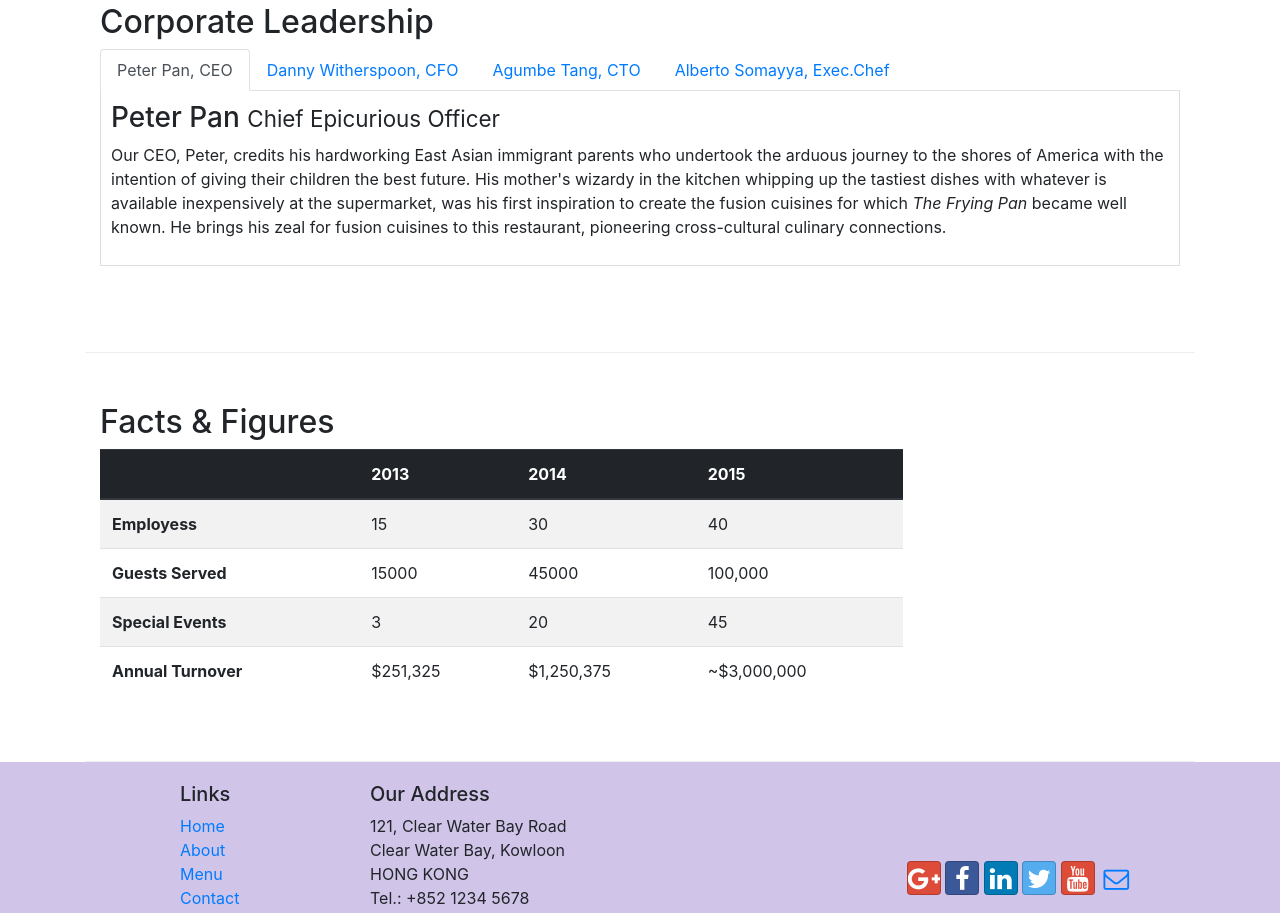
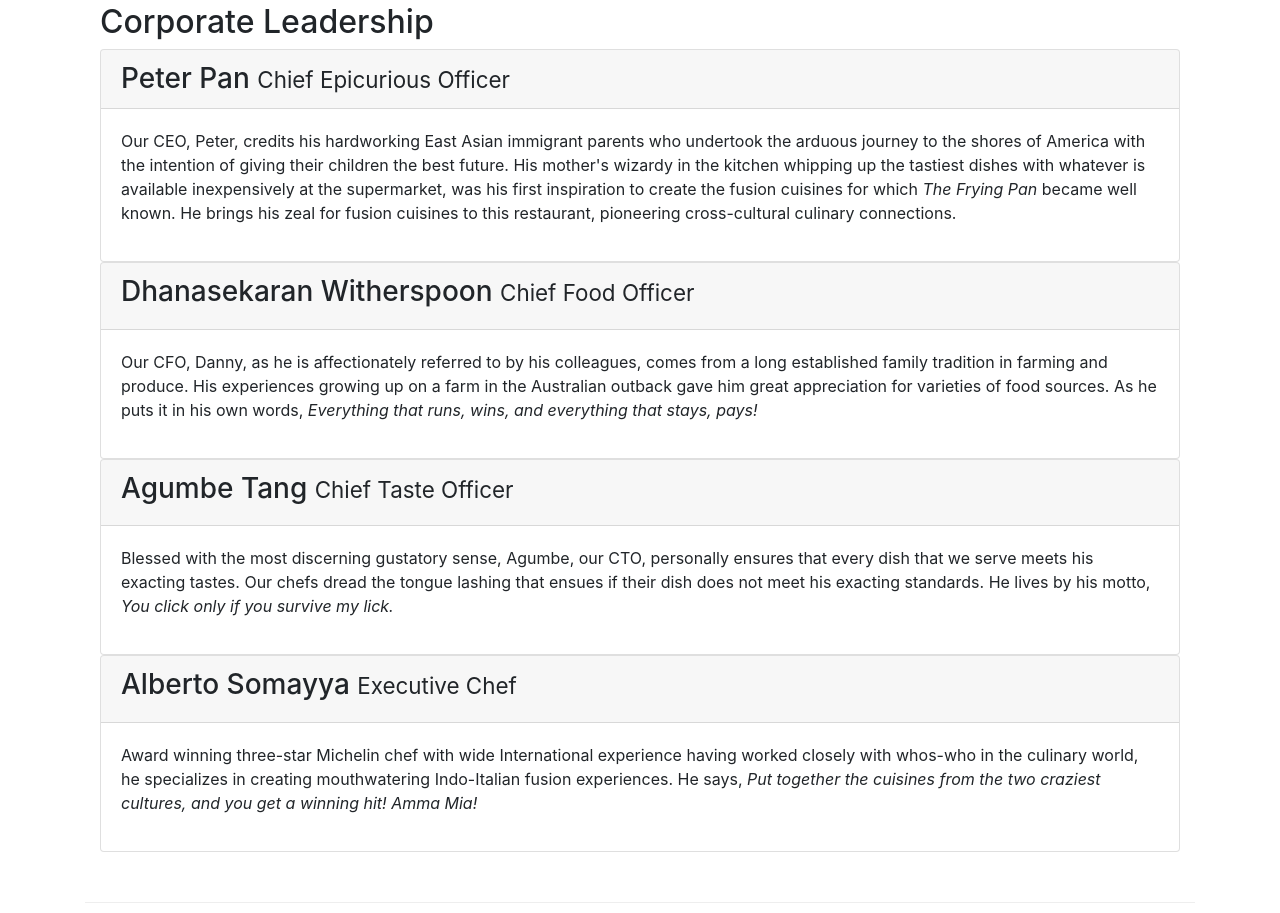
Before and after one commit to ifaouichawki/learning-confusion, a website: page aboutus.html in a window 1280 px wide. Shown: the part 998-1911 px from the top of the page. Drawn offline with nearby package versions, Linux system fonts and the light colour scheme.

Commit message:
Accordion

```diff
--- a/aboutus.html
+++ b/aboutus.html
@@ -26,10 +26,10 @@
             <a class="mr-auto navbar-brand" href="./index.html"><img src="img/logo.png" height="30" width="41"></a>
             <div class="collapse navbar-collapse" id="Navbar">
                 <ul class="mr-auto navbar-nav">
-                    <li class="nav-item"><a class="nav-link" href="./index.html">Home</a></li>
-                    <li class="nav-item active"><a class="nav-link" href="#">About</a></li>
-                    <li class="nav-item"><a class="nav-link" href="#">Menu</a></li>
-                    <li class="nav-item"><a class="nav-link" href="#">Contact</a></li>
+                    <li class="nav-item"><a class="nav-link" href="./index.html"><span class="fa fa-home fa-lg"></span> Home</a></li>
+                    <li class="nav-item active"><a class="nav-link" href="#"><span class="fa fa-info fa-lg"></span> About</a></li>
+                    <li class="nav-item"><a class="nav-link" href="#"><span class="fa fa-list fa-lg"></span> Menu</a></li>
+                    <li class="nav-item"><a class="nav-link" href="#"><span class="fa fa-address-card fa-lg"></span> Contact</a></li>
                 </ul>
             </div>
         </div>
@@ -103,53 +103,86 @@
             <div class="col-12">
                 <h2>Corporate Leadership</h2>
 
-                <ul class="nav nav-tabs">
-                    <li class="nav-item">
-                        <a class="nav-link active" href="#peter" role="tab" data-toggle="tab">
-                            Peter Pan, CEO
-                        </a>
 
-                        <li class="nav-item">
-                            <a class="nav-link " href="#danny" role="tab" data-toggle="tab">
-                                Danny Witherspoon, CFO
-                            </a>
-                        </li>
+                <div id="accordion">
+                    <div class="card">
+                        <div class="card-header" role="tab" id="peterhead">
+                            <h3 class="mb-0">
+                                <a data-toggle="collapse" data-target="#peter">
+                                    Peter Pan <small>Chief Epicurious Officer</small>
+                                </a>
+                            </h3>
 
-                        <li class="nav-item">
-                            <a class="nav-link" href="#agumbe" role="tab" data-toggle="tab">
-                                Agumbe Tang, CTO
-                            </a>
-                        </li>
+                        </div>
+                        <div role="tabpanel" class="collapse show" id="peter" data-parent="#accordion">
 
-                        <li class="nav-item">
-                            <a class="nav-link " href="#alberto" role="tab" data-toggle="tab">
-                                Alberto Somayya, Exec.Chef
-                            </a>
-                        </li>
-                    </li>
-                </ul>
+                            <div class="card-body">
+                                <p class="d-none d-sm-block">Our CEO, Peter, credits his hardworking East Asian immigrant parents who undertook the arduous journey to the shores of America with the intention of giving their children the best future. His mother's wizardy in the kitchen whipping up the tastiest dishes with whatever is available inexpensively at the supermarket, was his first inspiration to create the fusion cuisines for which <em>The Frying Pan</em> became well known. He brings his zeal for fusion cuisines to this restaurant, pioneering cross-cultural culinary connections.</p>
 
-                <div class="tab-content">
-                    <div role="tabpanel" class="tab-pane fade show active" id="peter">
-                        <h3>Peter Pan <small>Chief Epicurious Officer</small></h3>
-                        <p class="d-none d-sm-block">Our CEO, Peter, credits his hardworking East Asian immigrant parents who undertook the arduous journey to the shores of America with the intention of giving their children the best future. His mother's wizardy in the kitchen whipping up the tastiest dishes with whatever is available inexpensively at the supermarket, was his first inspiration to create the fusion cuisines for which <em>The Frying Pan</em> became well known. He brings his zeal for fusion cuisines to this restaurant, pioneering cross-cultural culinary connections.</p>
+                            </div>
 
+                        </div>
                     </div>
 
-                    <div role="tabpanel" class="tab-pane fade" id="danny">
-                        <h3>Dhanasekaran Witherspoon <small>Chief Food Officer</small></h3>
-                        <p class="d-none d-sm-block">Our CFO, Danny, as he is affectionately referred to by his colleagues, comes from a long established family tradition in farming and produce. His experiences growing up on a farm in the Australian outback gave him great appreciation for varieties of food sources. As he puts it in his own words, <em>Everything that runs, wins, and everything that stays, pays!</em></p>
+                    <div class="card">
+                        <div class="card-header" role="tab" id="dannyhead">
+                            <h3 class="mb-0">
+                                <a data-toggle="collapse" data-target="#danny">
+                                    <h3>Dhanasekaran Witherspoon <small>Chief Food Officer</small></h3>
+                                </a>
+                            </h3>
+
+                        </div>
+                        <div role="tabpanel" class="collapse show" id="danny" data-parent="#accordion">
+
+                            <div class="card-body">
+                                <p class="d-none d-sm-block">Our CFO, Danny, as he is affectionately referred to by his colleagues, comes from a long established family tradition in farming and produce. His experiences growing up on a farm in the Australian outback gave him great appreciation for varieties of food sources. As he puts it in his own words, <em>Everything that runs, wins, and everything that stays, pays!</em></p>
+
+                            </div>
+
+                        </div>
                     </div>
 
-                    <div role="tabpanel" class="tab-pane fade" id="agumbe">
-                        <h3>Agumbe Tang <small>Chief Taste Officer</small></h3>
-                    <p class="d-none d-sm-block">Blessed with the most discerning gustatory sense, Agumbe, our CTO, personally ensures that every dish that we serve meets his exacting tastes. Our chefs dread the tongue lashing that ensues if their dish does not meet his exacting standards. He lives by his motto, <em>You click only if you survive my lick.</em></p>
+                    <div class="card">
+                        <div class="card-header" role="tab" id="agumbehead">
+                            <h3 class="mb-0">
+                                <a data-toggle="collapse" data-target="#agumbe">
+                                    <h3>Agumbe Tang <small>Chief Taste Officer</small></h3>
+                                </a>
+                            </h3>
+
+                        </div>
+                        <div role="tabpanel" class="collapse show" id="agumbe" data-parent="#accordion">
+
+                            <div class="card-body">
+                                <p class="d-none d-sm-block">Blessed with the most discerning gustatory sense, Agumbe, our CTO, personally ensures that every dish that we serve meets his exacting tastes. Our chefs dread the tongue lashing that ensues if their dish does not meet his exacting standards. He lives by his motto, <em>You click only if you survive my lick.</em></p>
+
+                            </div>
+
+                        </div>
                     </div>
 
-                    <div role="tabpanel" class="tab-pane fade" id="alberto">
-                        <h3>Alberto Somayya <small>Executive Chef</small></h3>
-                        <p class="d-none d-sm-block">Award winning three-star Michelin chef with wide International experience having worked closely with whos-who in the culinary world, he specializes in creating mouthwatering Indo-Italian fusion experiences. He says, <em>Put together the cuisines from the two craziest cultures, and you get a winning hit! Amma Mia!</em></p>
+                    <div class="card">
+                        <div class="card-header" role="tab" id="albertohead">
+                            <h3 class="mb-0">
+                                <a data-toggle="collapse" data-target="#alberto">
+                                    <h3>Alberto Somayya <small>Executive Chef</small></h3>
+                                </a>
+                            </h3>
+
+                        </div>
+                        <div role="tabpanel" class="collapse show" id="alberto" data-parent="#accordion">
+
+                            <div class="card-body">
+                                <p class="d-none d-sm-block">Award winning three-star Michelin chef with wide International experience having worked closely with whos-who in the culinary world, he specializes in creating mouthwatering Indo-Italian fusion experiences. He says, <em>Put together the cuisines from the two craziest cultures, and you get a winning hit! Amma Mia!</em></p>
+
+                            </div>
+
+                        </div>
                     </div>
+
+
+
                 </div>
 
             </div>
```
Also changed, not shown: index.html (+1 -1 lines).
